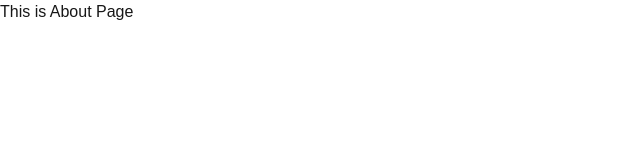
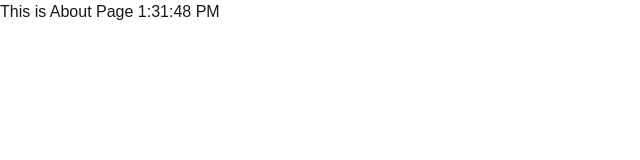
Before and after one commit to JaiminKharadi77/learnNextjs33-, a Next.js app: page /about in a window 1280 px wide. Shown: the top 160 px of the page, without its empty margins (0-640 px from the left). Built offline with nearby package versions, Linux system fonts and the light colour scheme; no server answers.

Commit message:
Next.js 14 Tutorial - 53 - Dynamic Rendering

```diff
--- a/src/app/about/page.js
+++ b/src/app/about/page.js
@@ -1,7 +1,19 @@
+import { cookies } from "next/headers";
+
 function AboutPage() {
+  const cookieStore = cookies();
+
+  const theme = cookieStore.get("theme");
+
+  console.log(theme);
+
   console.log("About server component");
 
-  return <div>This is About Page</div>;
+  return (
+    <div>
+      <h1>This is About Page {new Date().toLocaleTimeString()}</h1>
+    </div>
+  );
 }
 
 export default AboutPage;
```
